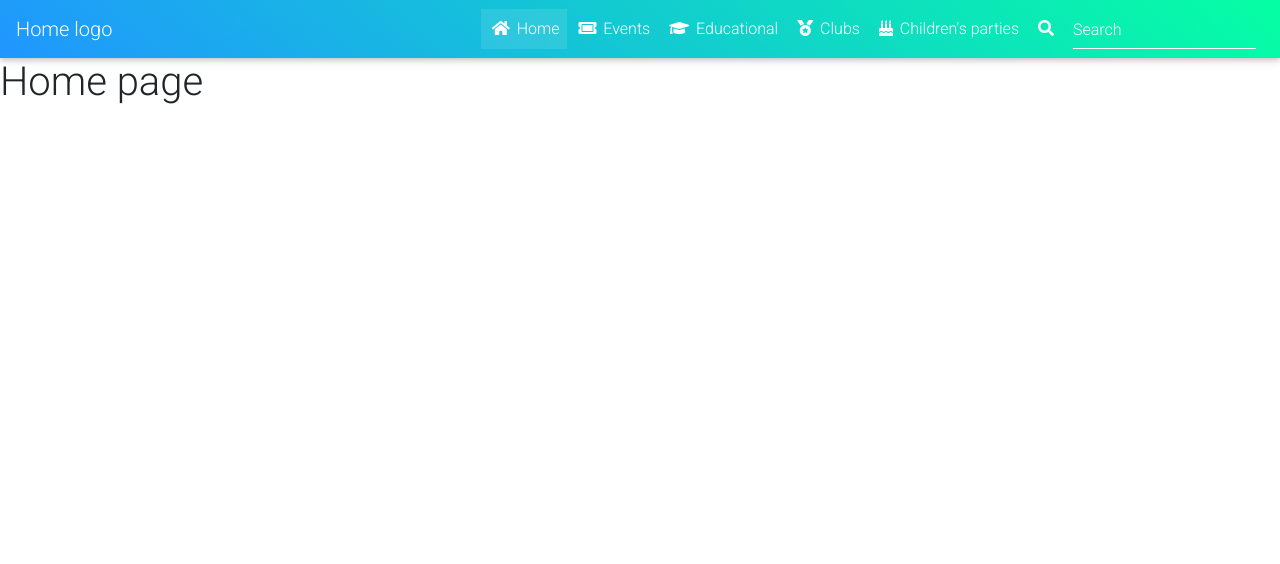
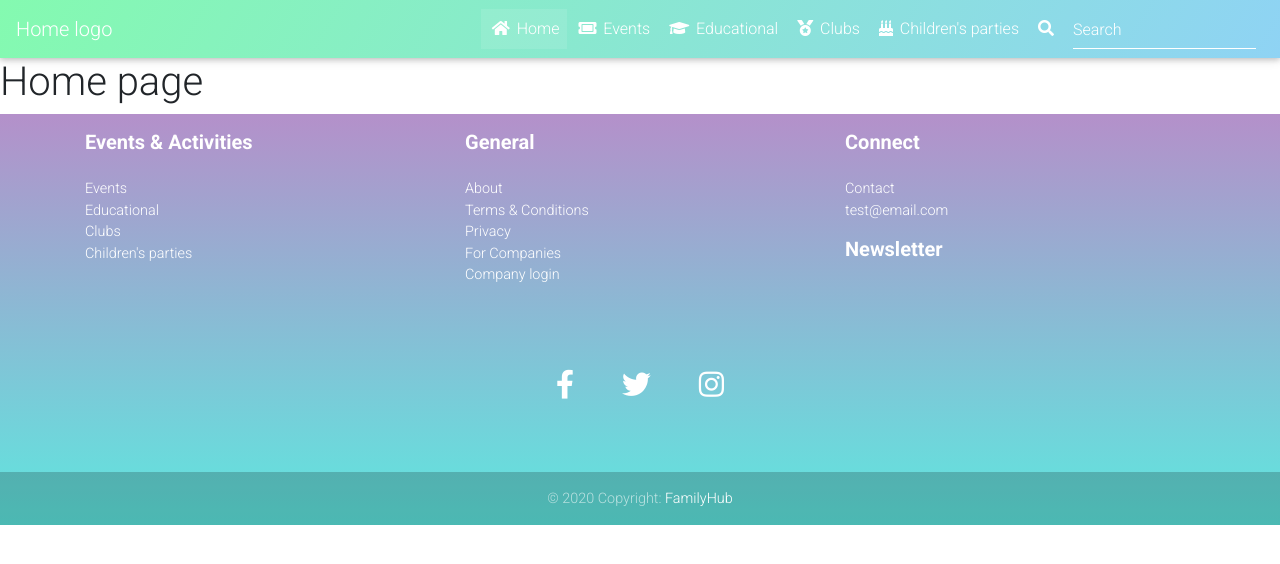
Before and after one commit to AJGreaves/familyhub2, a Django app: page / in a window 1280 px wide. Shown: the top 564 px of the page. Run offline with Django 3.2, Linux system fonts and the light colour scheme; some libraries are stand-ins or nearby versions.

Commit message:
Create footer.

```diff
--- a/templates/base.html
+++ b/templates/base.html
@@ -41,6 +41,8 @@
     {% block content %}
     {% endblock %}
 
+    {% include 'footer.html' %}
+
     <!-- JQuery -->
     <script type="text/javascript" src="https://cdnjs.cloudflare.com/ajax/libs/jquery/3.4.1/jquery.min.js"></script>
     <!-- Bootstrap tooltips -->
--- /dev/null
+++ b/templates/footer.html
@@ -0,0 +1,125 @@
+<!-- Footer -->
+<footer class="page-footer font-small near-moon-gradient">
+
+    <!-- Footer Links -->
+    <div class="container text-center text-md-left">
+
+        <!-- Grid row -->
+        <div class="row">
+
+            <!-- Grid column -->
+            <div class="col-md-4 mx-auto">
+
+                <!-- Links -->
+                <h5 class="font-weight-bold mt-3 mb-4">Events & Activities</h5>
+
+                <ul class="list-unstyled">
+                    <li>
+                        <a href="#!">Events</a>
+                    </li>
+                    <li>
+                        <a href="#!">Educational</a>
+                    </li>
+                    <li>
+                        <a href="#!">Clubs</a>
+                    </li>
+                    <li>
+                        <a href="#!">Children's parties</a>
+                    </li>
+                </ul>
+
+            </div>
+            <!-- Grid column -->
+
+            <hr class="clearfix w-100 d-md-none">
+
+            <!-- Grid column -->
+            <div class="col-md-4 mx-auto">
+
+                <!-- Links -->
+                <h5 class="font-weight-bold mt-3 mb-4">General</h5>
+
+                <ul class="list-unstyled">
+                    <li>
+                        <a href="#!">About</a>
+                    </li>
+                    <li>
+                        <a href="#!">Terms & Conditions</a>
+                    </li>
+                    <li>
+                        <a href="#!">Privacy</a>
+                    </li>
+                    {% if user.is_anonymous %}
+                    <!-- Hide if user already logged in -->
+                    <li>
+                        <a href="#!">For Companies</a>
+                    </li>
+                    <li>
+                        <a href="{% url 'login' %}">Company login</a>
+                    </li>
+                    {% else %}
+                    <li>
+                        <a href="{% url 'logout' %}">Log out</a>
+                    </li>
+                    {% endif %}
+                </ul>
+
+            </div>
+            <!-- Grid column -->
+
+            <hr class="clearfix w-100 d-md-none">
+
+            <!-- Grid column -->
+            <div class="col-md-4 mx-auto">
+
+                <!-- Links -->
+                <h5 class="font-weight-bold mt-3 mb-4">Connect</h5>
+
+                <ul class="list-unstyled">
+                    <li>
+                        <a href="#!">Contact</a>
+                    </li>
+                    <li>
+                        <a href="#!">test@email.com</a>
+                    </li>
+                </ul>
+
+                <h5 class="font-weight-bold mt-3 mb-4">Newsletter</h5>
+
+            </div>
+            <!-- Grid column -->
+
+            <hr class="clearfix w-100 d-md-none">
+
+            <!-- Grid column -->
+            <div class="col-md-12 py-5">
+                <div class="mb-5 flex-center">
+
+                    <!-- Facebook -->
+                    <a class="fb-ic">
+                        <i class="fab fa-facebook-f fa-lg white-text mr-md-5 mr-3 fa-2x"> </i>
+                    </a>
+                    <!-- Twitter -->
+                    <a class="tw-ic">
+                        <i class="fab fa-twitter fa-lg white-text mr-md-5 mr-3 fa-2x"> </i>
+                    </a>
+                    <!--Instagram-->
+                    <a class="ins-ic">
+                        <i class="fab fa-instagram fa-lg white-text fa-2x"> </i>
+                    </a>
+                </div>
+            </div>
+
+        </div>
+        <!-- Grid row -->
+
+
+    </div>
+    <!-- Footer Links -->
+    <!-- Copyright -->
+    <div class="footer-copyright text-center py-3">© 2020 Copyright:
+        <a href="{% url 'home' %}"> FamilyHub</a>
+    </div>
+    <!-- Copyright -->
+
+</footer>
--- a/templates/nav.html
+++ b/templates/nav.html
@@ -1,6 +1,6 @@
 <!-- Navigation -->
 
-<nav class="navbar navbar-expand-lg navbar-dark aqua-gradient">
+<nav class="navbar navbar-expand-lg navbar-dark tempting-azure-gradient">
     <a class="navbar-brand" href="{% url 'home' %}">Home logo</a>
     <button class="navbar-toggler" type="button" data-toggle="collapse" data-target="#navbarSupportedContent"
         aria-controls="navbarSupportedContent" aria-expanded="false" aria-label="Toggle navigation">
```
